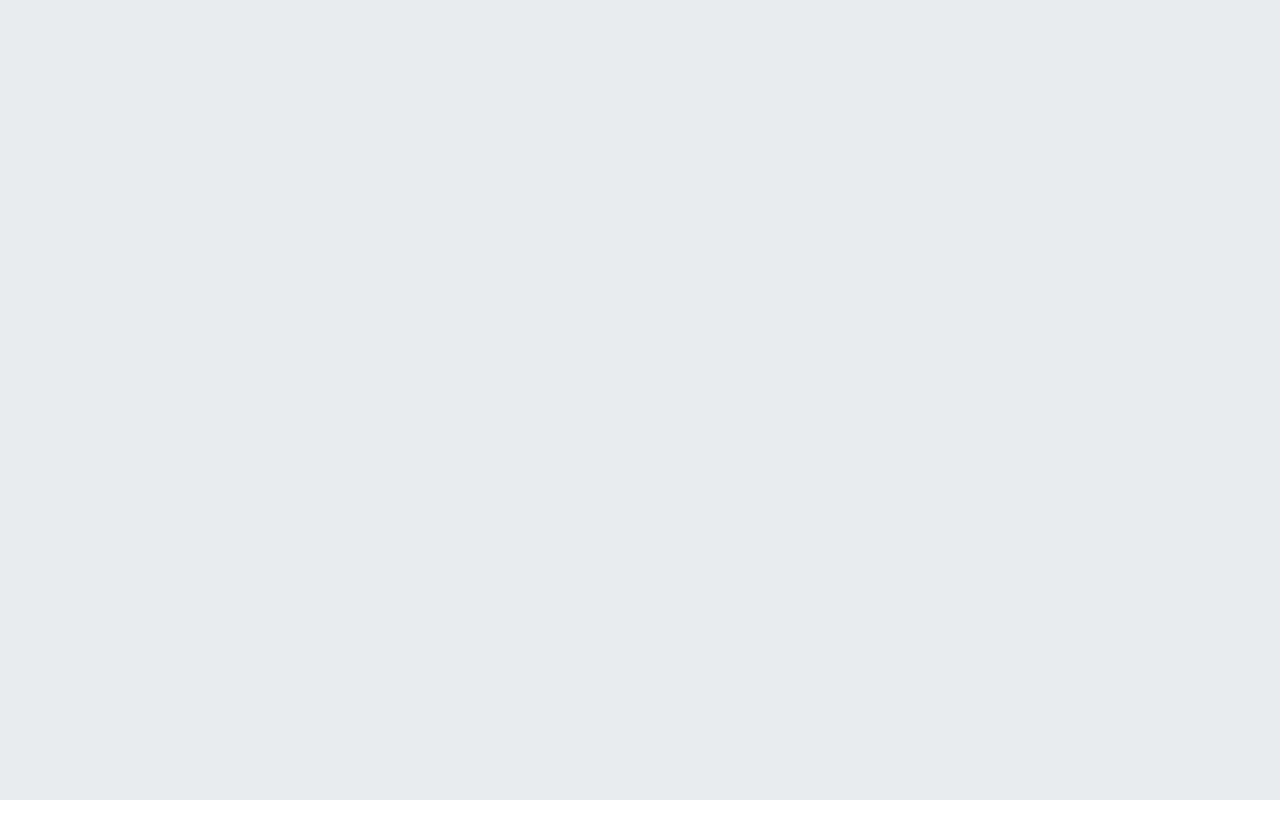
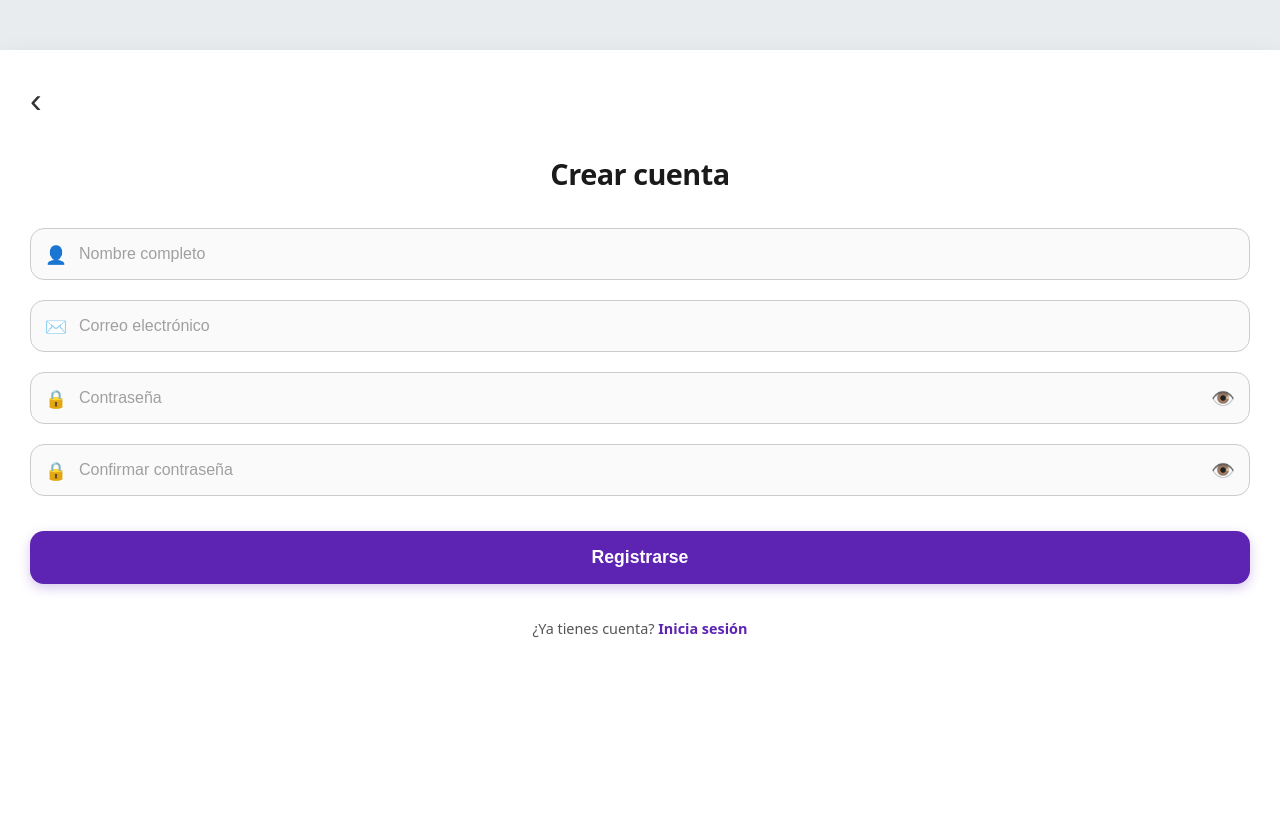
Before and after one commit to Mayteeeee/proyecto_bibliote_personal, an Angular app: page /registro in a window 1280 px wide. Before the commit this address led to /. Shown: the top 838 px of the page. Before the commit the page ends 800 px from the top, so only its background shows below. Built offline with nearby package versions, Linux system fonts and the light colour scheme.

Commit message:
estilos del panel corregidos y conflictos solucionados

```diff
--- a/src/app/app.routes.ts
+++ b/src/app/app.routes.ts
@@ -1,5 +1,7 @@
 import { Routes } from '@angular/router';
 import { Inicio } from './pantallas/inicio/inicio';
+import { RegistroComponent } from './pantallas/registro/registro';
+import { PanelprincipalComponent } from './pantallas/panelprincipal/panelprincipal';
 import { LoginComponent } from './pantallas/login/login';
 import { Recuperacion } from './pantallas/recuperacion/recuperacion';
 // 👇 IMPORTACIÓN EXACTA CON TUS NOMBRES DE ARCHIVO
@@ -15,6 +17,10 @@ export const routes: Routes = [
   // Ruta para ir al Login cuando le des clic a "Comenzar"
   { path: 'login', component: LoginComponent },
 
+  { path: 'registro', component: RegistroComponent},
+
+  { path: 'panelprincipal', component: PanelprincipalComponent },
+
   // Ruta para la recuperación de contraseña
   { path: 'recuperacion', component: Recuperacion },
 
--- a/src/app/pantallas/login/login.css
+++ b/src/app/pantallas/login/login.css
@@ -135,6 +135,7 @@ h2 {
     align-items: center;
     gap: 6px;
     cursor: pointer;
+    -webkit-user-select: none;
     user-select: none;
 }
 
@@ -158,19 +159,31 @@ h2 {
 .btn-submit {
   width: 100%;
   padding: 16px;
+<<<<<<< Updated upstream
   background-color: #7b61ff;
+=======
+  background-color: #5d24b3; /* El morado de tu diseño */
+>>>>>>> Stashed changes
   color: #ffffff;
   border: none;
   border-radius: 14px;
   font-size: 1.1rem;
   font-weight: bold;
   cursor: pointer;
+<<<<<<< Updated upstream
   box-shadow: 0 4px 12px rgba(123, 97, 255, 0.25);
+=======
+  box-shadow: 0 4px 12px rgba(93, 36, 179, 0.25); /* Sombra estética */
+>>>>>>> Stashed changes
   transition: background-color 0.3s, transform 0.1s;
 }
 
 .btn-submit:hover {
+<<<<<<< Updated upstream
   background-color: #6246ea;
+=======
+  background-color: #4a1c91; /* Un tono de morado más fuerte al pasar el mouse */
+>>>>>>> Stashed changes
 }
 
 .btn-submit:active {
--- a/src/app/pantallas/login/login.html
+++ b/src/app/pantallas/login/login.html
@@ -39,11 +39,11 @@
         <a routerLink="/recuperacion" class="forgot-password">¿Olvidaste tu contraseña?</a>
       </div>
 
-      <button type="button" class="btn-submit" (click)="iniciarSesion()">Iniciar sesión</button>
+      <button type="submit" class="btn-submit">Iniciar sesión</button>
     </form>
 
     <p class="register-redirect">
-      ¿No tienes cuenta? <a href="#">Regístrate</a>
+        ¿No tienes cuenta? <a routerLink="/registro">Regístrate</a>
     </p>
   </div>
 </div>
--- a/src/app/pantallas/panelprincipal/panelprincipal.html
+++ b/src/app/pantallas/panelprincipal/panelprincipal.html
@@ -1,28 +1,28 @@
-<div class="contenedor-movil">
-    <div class="pantalla-dashboard">
+<div class="app-contenedor">
+    <div class="tarjeta-pantalla pantalla-dashboard">
 
         <header class="header-dashboard">
             <button class="btn-menu">☰</button>
-                <h1>¡Hola, Usuario!</h1>
+            <h1>¡Hola, Usuario!</h1>
             <button class="btn-notificacion">🔔</button>
         </header>
 
         <p class="subtitulo">Resumen de tu biblioteca</p>
 
         <div class="grid-estadisticas">
-            <div class="tarjeta-est" style="--color-texto: #2ecc71;">
+            <div class="tarjeta-est leidos">
                 <span class="titulo-est">Leídos</span>
                 <span class="numero-est">28</span>
             </div>
-            <div class="tarjeta-est" style="--color-texto: #f1c40f;">
+            <div class="tarjeta-est por-leer">
                 <span class="titulo-est">Por leer</span>
                 <span class="numero-est">15</span>
             </div>
-            <div class="tarjeta-est" style="--color-texto: #e74c3c;">
+            <div class="tarjeta-est favoritos">
                 <span class="titulo-est">Favoritos</span>
                 <span class="numero-est">8</span>
             </div>
-            <div class="tarjeta-est" style="--color-texto: #3498db;">
+            <div class="tarjeta-est prestados">
                 <span class="titulo-est">Prestados</span>
                 <span class="numero-est">3</span>
             </div>
--- a/src/app/pantallas/registro/registro.css
+++ b/src/app/pantallas/registro/registro.css
@@ -1,114 +1,142 @@
-/* Contenedor principal gris de fondo para simular entorno móvil */
-.contenedor-movil {
-    display: flex;
-    justify-content: center;
-    align-items: center;
-    min-height: 100vh;
-    background-color: #f5f6fa;
-    font-family: 'Segoe UI', Tahoma, Geneva, Verdana, sans-serif;
-    padding: 10px;
+.tarjeta-pantalla {
+  display: flex;
+  flex-direction: column;
 }
 
-/* Tarjeta blanca simulando la pantalla del teléfono */
-.tarjeta-registro {
-    background-color: #ffffff;
-    width: 100%;
-    max-width: 380px; /* Tamaño estándar de pantalla móvil */
-    border-radius: 24px;
-    padding: 30px 24px;
-    box-shadow: 0px 8px 24px rgba(0, 0, 0, 0.05);
-    box-sizing: border-box;
-    position: relative;
+.btn-regresar {
+  align-self: flex-start;
+  background: none;
+  border: none;
+  font-size: 2.2rem;
+  color: #333333;
+  cursor: pointer;
+  padding: 0;
+  margin-bottom: 10px;
+  transition: color 0.2s;
+  display: flex;
+  align-items: center;
 }
 
-/* Flecha de regreso */
-.btn-regresar {
-    background: none;
-    border: none;
-    font-size: 20px;
-    cursor: pointer;
-    color: #333;
-    padding: 0;
-    margin-bottom: 20px;
+.btn-regresar:hover {
+  color: #5d24b3;
 }
 
-/* Título principal */
-h2 {
-    text-align: center;
-    color: #1a1a1a;
-    font-size: 24px;
-    margin-bottom: 30px;
-    font-weight: 600;
+.btn-regresar i,
+.btn-regresar span {
+  display: none;
 }
 
-/* Formulario */
-.formulario {
-    display: flex;
-    flex-direction: column;
-  gap: 16px; /* Espaciado entre inputs */
+.btn-regresar::before {
+  content: "\2039";
 }
 
-/* Cajas de inputs con iconos */
-.grupo-input {
-    display: flex;
-    align-items: center;
-    border: 1px solid #dcdde1;
-    border-radius: 12px;
-    padding: 12px 16px;
-    background-color: #ffffff;
-    transition: border-color 0.3s;
+h2 {
+  color: #1a1a1a;
+  font-size: 1.8rem;
+  margin-bottom: 35px;
+  font-weight: 600;
+  letter-spacing: -0.5px;
+  text-align: center;
 }
 
-.grupo-input:focus-within {
-    border-color: #6a4eb8; /* Morado al hacer clic */
+.formulario {
+  width: 100%;
 }
 
-.grupo-input .icono {
-    margin-right: 12px;
-    font-size: 18px;
-    color: #7f8c8d;
+.grupo-input {
+  position: relative;
+  margin-bottom: 20px;
+}
+
+.icono {
+  position: absolute;
+  left: 15px;
+  top: 50%;
+  transform: translateY(-50%);
+  color: #888888;
+  font-size: 1.1rem;
+  pointer-events: none;
 }
 
 .grupo-input input {
-    border: none;
-    outline: none;
-    width: 100%;
-    font-size: 15px;
-    color: #2f3640;
+  width: 100%;
+  padding: 16px 45px 16px 48px;
+  border: 1px solid #ccc;
+  border-radius: 14px;
+  font-size: 16px;
+  background-color: #fafafa;
+  box-sizing: border-box;
+  outline: none;
+  color: #1a1a1a;
+  transition: border-color 0.3s, background-color 0.3s;
 }
 
-/* Botón Morado de Registrarse */
+.grupo-input input:focus {
+  border-color: #5d24b3;
+  background-color: #ffffff;
+}
+
+.grupo-input input::placeholder {
+  color: #a0a0a0;
+}
+
+.btn-eye {
+  position: absolute;
+  right: 15px;
+  top: 50%;
+  transform: translateY(-50%);
+  background: none;
+  border: none;
+  font-size: 1.2rem;
+  cursor: pointer;
+  padding: 0;
+  color: #888888;
+  display: flex;
+  align-items: center;
+  justify-content: center;
+}
+
+.btn-eye:focus {
+  outline: none;
+}
+
 .btn-registrarse {
-    background-color: #6a4eb8; /* Morado idéntico al de tu compañera */
-    color: white;
-    border: none;
-    border-radius: 12px;
-    padding: 14px;
-    font-size: 16px;
-    font-weight: bold;
-    cursor: pointer;
-    margin-top: 10px;
-    transition: background-color 0.2s;
+  width: 100%;
+  padding: 16px;
+  background-color: #5d24b3;
+  color: #ffffff;
+  border: none;
+  border-radius: 14px;
+  font-size: 1.1rem;
+  font-weight: bold;
+  cursor: pointer;
+  box-shadow: 0 4px 12px rgba(93, 36, 179, 0.25);
+  transition: background-color 0.3s, transform 0.1s;
+  margin-top: 15px;
 }
 
 .btn-registrarse:hover {
-    background-color: #533fa0;
+  background-color: #4a1c91;
 }
 
-/* Texto inferior */
+.btn-registrarse:active {
+  transform: scale(0.98);
+}
+
 .login-link {
-    text-align: center;
-    margin-top: 24px;
-    font-size: 14px;
-    color: #57606f;
+  margin-top: 35px;
+  font-size: 0.9rem;
+  color: #555555;
+  text-align: center;
 }
 
 .login-link a {
-    color: #6a4eb8;
-    text-decoration: none;
-    font-weight: bold;
+  color: #5d24b3;
+  text-decoration: none;
+  font-weight: bold;
+  transition: color 0.2s;
 }
 
 .login-link a:hover {
-    text-decoration: underline;
+  color: #4a1c91;
 }
--- a/src/app/pantallas/registro/registro.html
+++ b/src/app/pantallas/registro/registro.html
@@ -1,12 +1,12 @@
-<div class="contenedor-movil">
-    <div class="tarjeta-registro">
-        <button class="btn-regresar">
-            <i class="bi bi-arrow-left"></i> ←
+<div class="app-contenedor">
+    <div class="tarjeta-pantalla">
+        <button class="btn-regresar" routerLink="/login" aria-label="Regresar al login" title="Regresar">
+            <i class="bi bi-arrow-left"></i>
         </button>
 
         <h2>Crear cuenta</h2>
 
-        <form class="formulario">
+        <form class="formulario" (submit)="registrarUsuario($event)">
             <div class="grupo-input">
                 <span class="icono">👤</span>
                 <input type="text" placeholder="Nombre completo" required />
@@ -19,19 +19,25 @@
 
             <div class="grupo-input">
                 <span class="icono">🔒</span>
-                <input type="password" placeholder="Contraseña" required />
+                <input [type]="mostrarPassword ? 'text' : 'password'" placeholder="Contraseña" required />
+                <button type="button" class="btn-eye" (click)="togglePassword()">
+                    {{ mostrarPassword ? '🙈' : '👁️' }}
+                </button>
             </div>
 
             <div class="grupo-input">
-                <span class="icono">👤</span>
-                <input type="password" placeholder="Confirmar contraseña" required />
+                <span class="icono">🔒</span>
+                <input [type]="mostrarConfirmarPassword ? 'text' : 'password'" placeholder="Confirmar contraseña" required />
+                <button type="button" class="btn-eye" (click)="toggleConfirmarPassword()">
+                    {{ mostrarConfirmarPassword ? '🙈' : '👁️' }}
+                </button>
             </div>
 
-            <button type="submit" class="btn-registrarse">Registrarse</button>
+            <button type="submit" class="btn-registrarse" (click)="registrarUsuario($event)">Registrarse</button>
         </form>
 
         <p class="login-link">
-        ¿Ya tienes cuenta? <a href="#">Inicia sesión</a>
+            ¿Ya tienes cuenta? <a routerLink="/login">Inicia sesión</a>
         </p>
     </div>
 </div>
--- a/src/app/pantallas/registro/registro.ts
+++ b/src/app/pantallas/registro/registro.ts
@@ -1,10 +1,29 @@
 import { Component } from '@angular/core';
+import { RouterLink, Router } from '@angular/router'; // Asegúrate que esté 'Router' aquí
 
 @Component({
   selector: 'app-registro',
   standalone: true,
-  imports: [],
+  imports: [RouterLink], // Asegúrate que RouterLink esté aquí
   templateUrl: './registro.html',
   styleUrl: './registro.css'
 })
-export class RegistroComponent { }
+export class RegistroComponent {
+  mostrarPassword = false;
+  mostrarConfirmarPassword = false;
+
+  constructor(private router: Router) {} // Esto debe estar idéntico
+
+  togglePassword() {
+    this.mostrarPassword = !this.mostrarPassword;
+  }
+
+  toggleConfirmarPassword() {
+    this.mostrarConfirmarPassword = !this.mostrarConfirmarPassword;
+  }
+
+  registrarUsuario(event: Event) {
+    event.preventDefault();
+    this.router.navigate(['/panelprincipal']);
+  }
+}
```
Also changed, not shown: src/app/pantallas/panelprincipal/panelprincipal.css (+17 -22 lines). Lines whose indentation alone changed are shown as unchanged.
